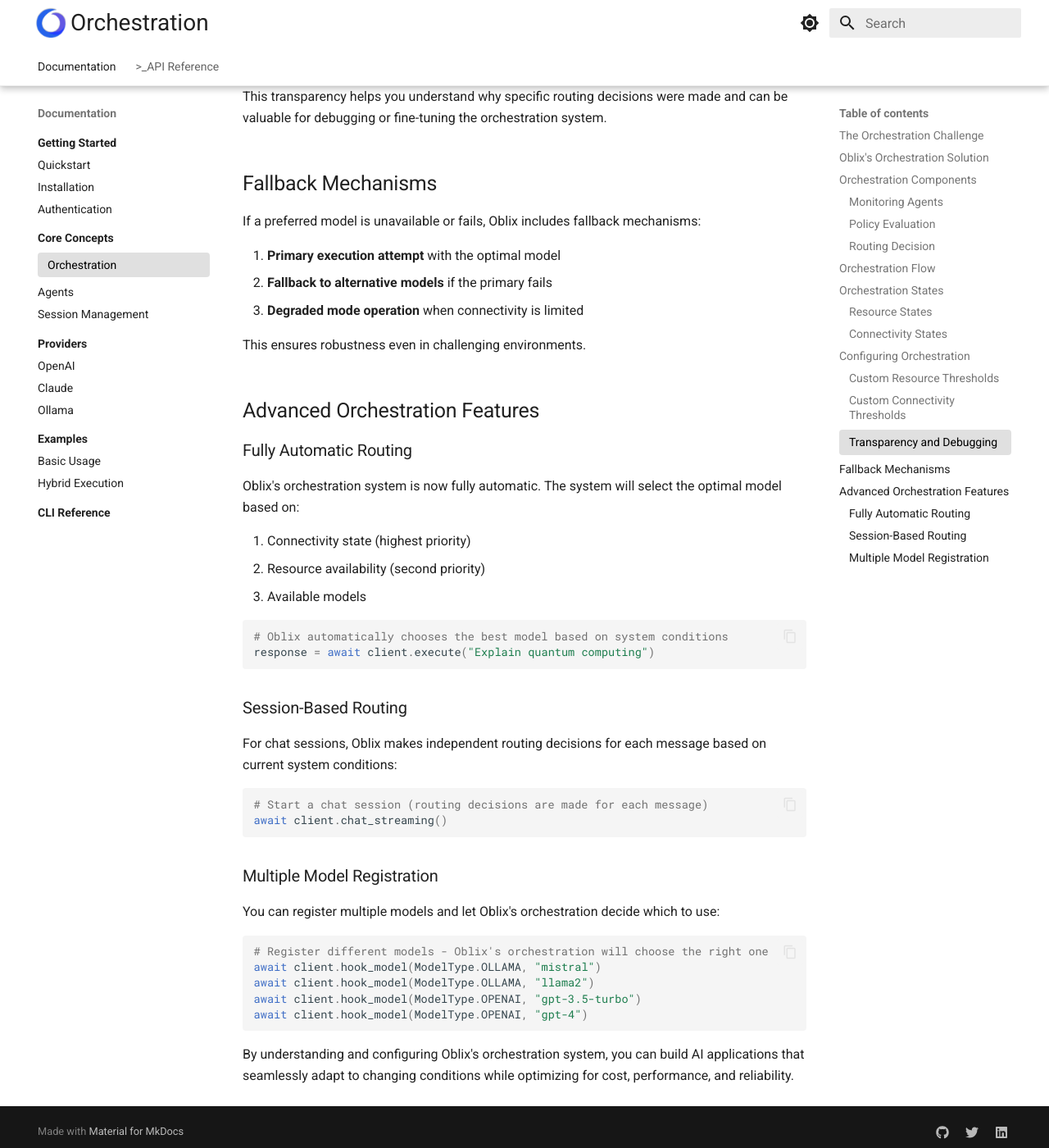
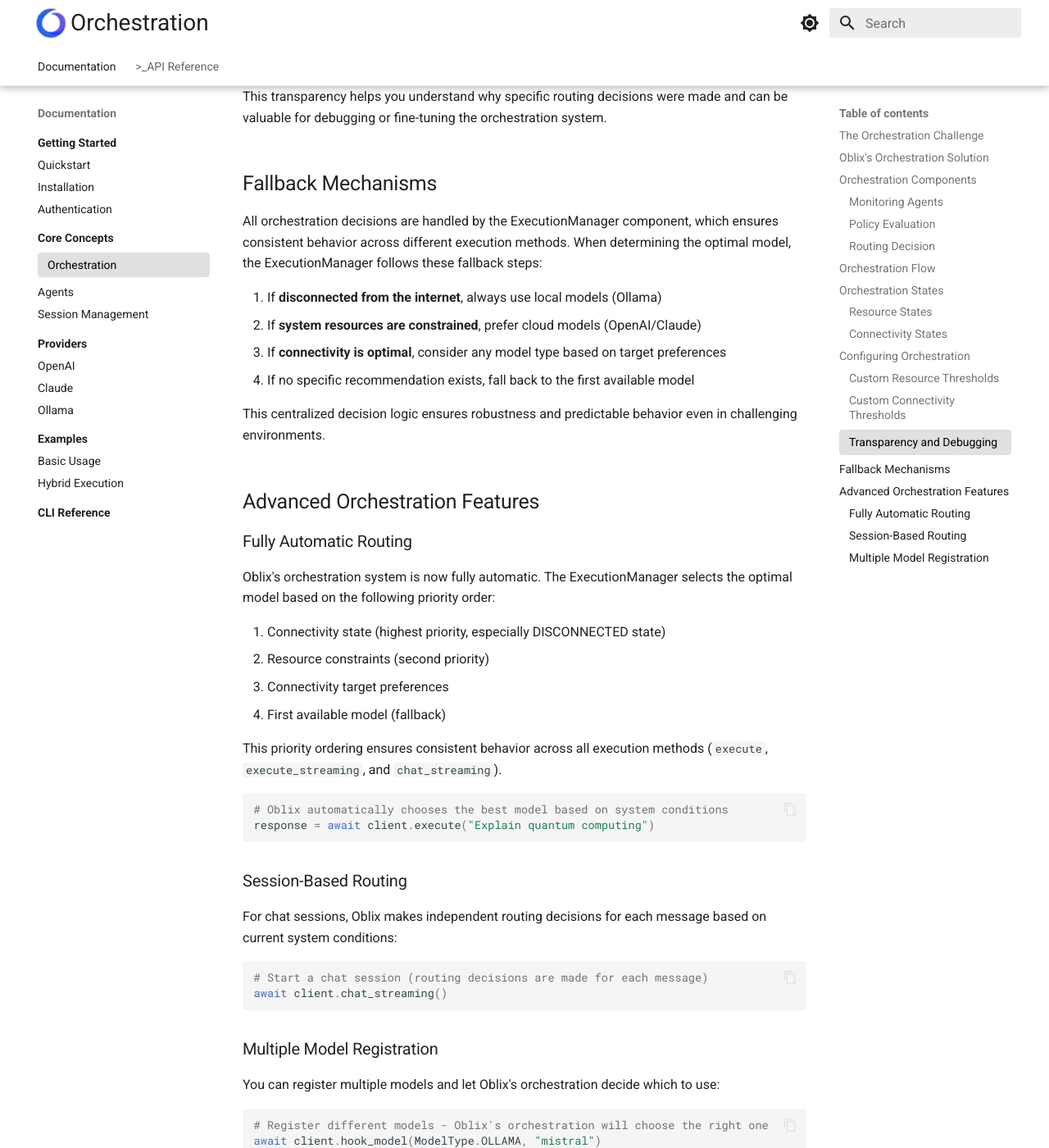
Before and after one commit to midastch17/oblix-docs, an MkDocs documentation site: the page built from docs/core-concepts/orchestration.md, in a window 1280 px wide and 1400 px high, scrolled down 3554 px. Shown: the whole window at 82% size. Built offline with MkDocs 1.6.1 and Material for MkDocs 9.7.7, drawn with Linux system fonts in a browser that asks for light colours.

Commit message:
modified orchestration

````diff
--- a/docs/core-concepts/orchestration.md
+++ b/docs/core-concepts/orchestration.md
@@ -132,23 +132,27 @@ This transparency helps you understand why specific routing decisions were made
 
 ## Fallback Mechanisms
 
-If a preferred model is unavailable or fails, Oblix includes fallback mechanisms:
+All orchestration decisions are handled by the ExecutionManager component, which ensures consistent behavior across different execution methods. When determining the optimal model, the ExecutionManager follows these fallback steps:
 
-1. **Primary execution attempt** with the optimal model
-2. **Fallback to alternative models** if the primary fails
-3. **Degraded mode operation** when connectivity is limited
+1. If **disconnected from the internet**, always use local models (Ollama)
+2. If **system resources are constrained**, prefer cloud models (OpenAI/Claude)
+3. If **connectivity is optimal**, consider any model type based on target preferences
+4. If no specific recommendation exists, fall back to the first available model
 
-This ensures robustness even in challenging environments.
+This centralized decision logic ensures robustness and predictable behavior even in challenging environments.
 
 ## Advanced Orchestration Features
 
 ### Fully Automatic Routing
 
-Oblix's orchestration system is now fully automatic. The system will select the optimal model based on:
+Oblix's orchestration system is now fully automatic. The ExecutionManager selects the optimal model based on the following priority order:
 
-1. Connectivity state (highest priority)
-2. Resource availability (second priority)
-3. Available models
+1. Connectivity state (highest priority, especially DISCONNECTED state)
+2. Resource constraints (second priority)
+3. Connectivity target preferences
+4. First available model (fallback)
+
+This priority ordering ensures consistent behavior across all execution methods (`execute`, `execute_streaming`, and `chat_streaming`).
 
 ```python
 # Oblix automatically chooses the best model based on system conditions
````
